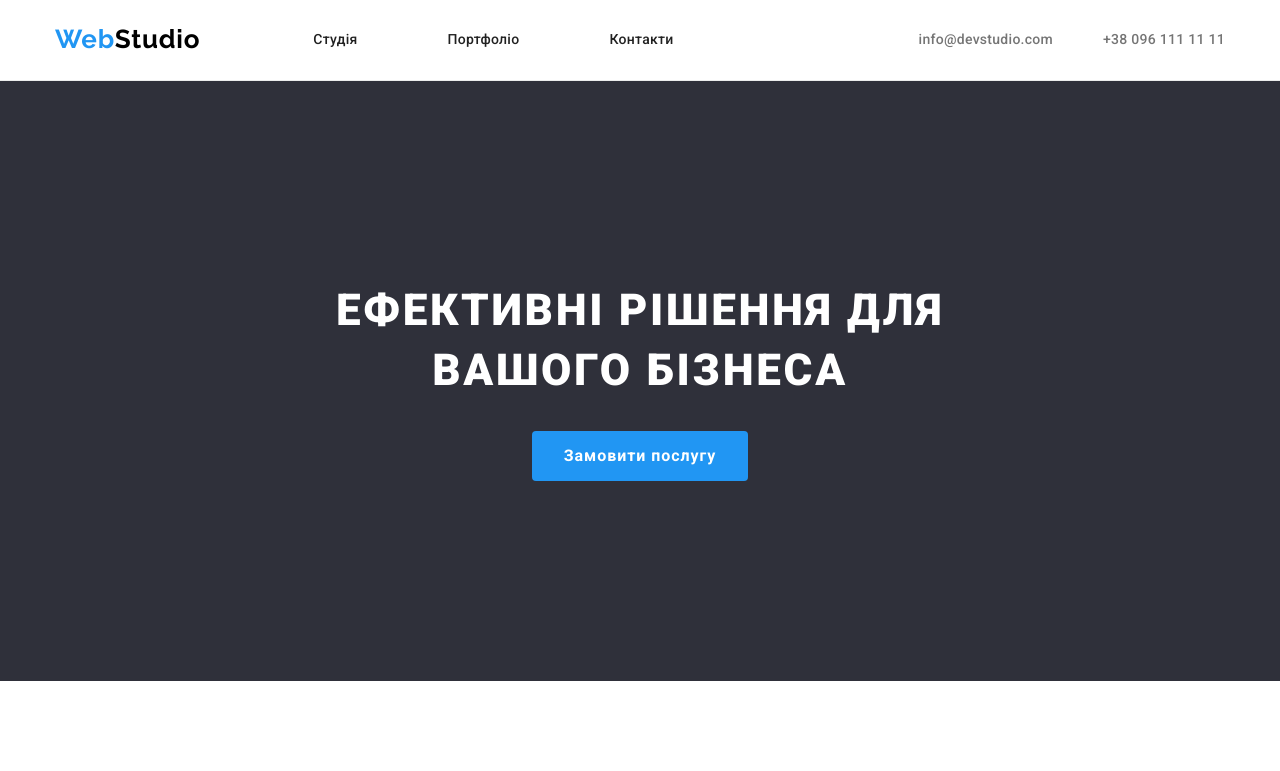
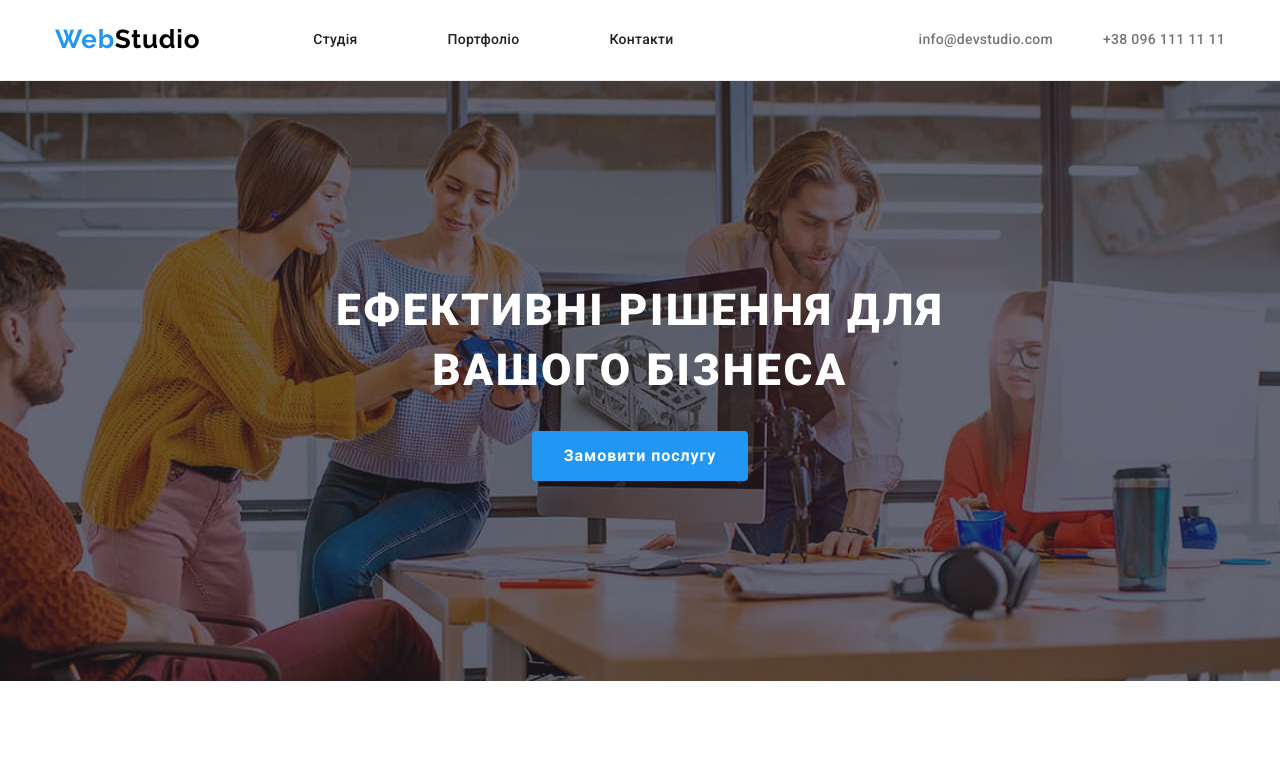
Before and after one commit to Maremamare/goit-markup-hw-04, a plain HTML site: page index.html in a window 1280 px wide. Shown: the top 771 px of the page. Drawn offline with nearby package versions, Linux system fonts and the light colour scheme.

Commit message:
Додає bgimage

```diff
--- a/css/styles.css
+++ b/css/styles.css
@@ -155,9 +155,17 @@ body {
 /*------------------------hero-------------------------*/
 
 .hero {
-	background-color: var(--hero-bg-color);
 	padding: 200px 0;
 	text-align: center;
+
+	height: 600px;
+	max-width: 1600px;
+	margin-left: auto;
+	margin-right: auto;
+	background-image: linear-gradient(rgba(47, 48, 58, 0.4), rgba(47, 48, 58, 0.4)), url(../images/Img-bg-hero.jpg);
+	background-repeat: no-repeat;
+	background-position: center;
+	background-size: cover;
 }
 
 .hero-title {
```
Also changed, not shown: images/img-1.jpg (renamed from images/img-work-1.jpg), images/img-2.jpg (renamed from images/img-work-2.jpg), images/img-3.jpg (renamed from images/img-work-3.jpg).
